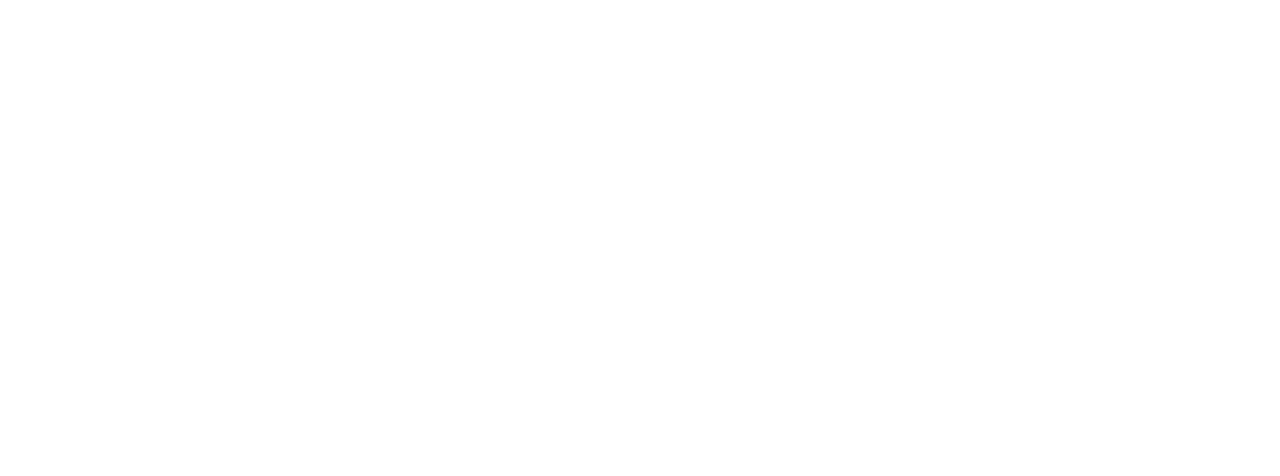
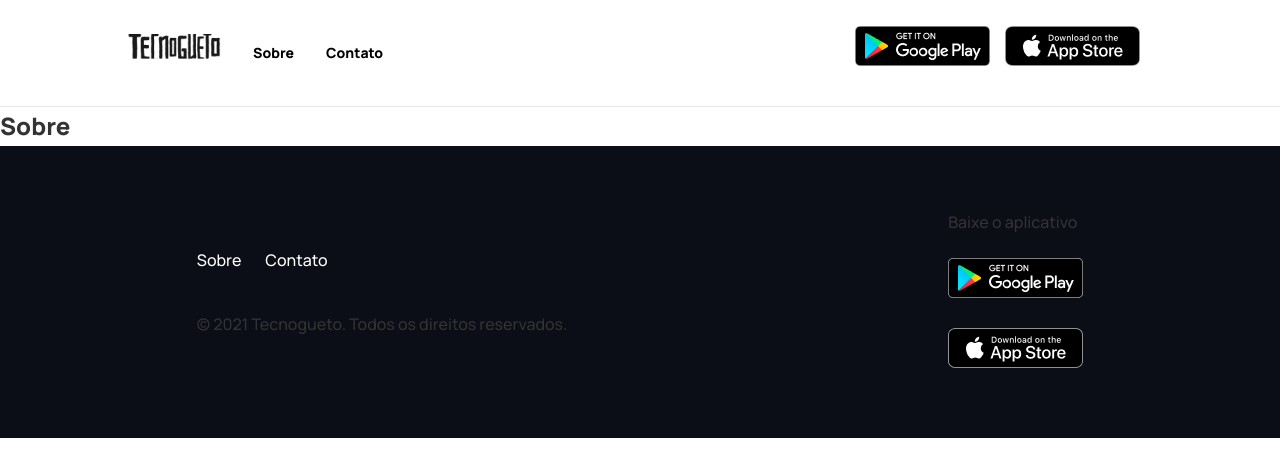
Before and after one commit to Evellyndesa/Tecnogueto, a plain HTML site: page sobre.html in a window 1280 px wide. Drawn offline with Linux system fonts and the light colour scheme.

Commit message:
criação da página Sobre e nomeação do arquivo olá-mundo.html para index.html

```diff
--- a/sobre.html
+++ b/sobre.html
@@ -0,0 +1,78 @@
+<!DOCTYPE html>
+<html lang="pt-br">
+<head>
+    <meta charset="UTF-8">
+    <meta http-equiv="X-UA-Compatible" content="IE=edge">
+    <meta name="viewport" content="width=device-width, initial-scale=1.0">
+    <title>Curso Básico HTML e CSS | Sobre</title>
+    <link rel="preconnect" href="https://fonts.gstatic.com">
+    <link href="https://fonts.googleapis.com/css2?family=Manrope:wght@200;500;800&display=swap" rel="stylesheet">
+    <link rel="stylesheet" href="css/base.css">
+    <link rel="stylesheet" href="css/rodape.css">
+</head>
+<body>
+    <!--Cabeçalho-->
+    <header class="cabecalho">
+        <section class="conteudo conteudo-do-header">
+            <div class="informacoes-do-cabecalho">
+                <a href="index.html">
+                    <img src="imagens/logo.png" alt="logomarca da Tecnogueto">
+                </a>
+                <nav>
+                    <a href="../html-css-basico/sobre.html">
+                        Sobre
+                    </a>
+                    <a>
+                        Contato
+                    </a>
+                </nav>
+            </div>
+
+            <div class="botoes-lojas">
+                <a href="https://play.google.com/store" target="_blank">
+                    <img src="imagens/botao-google-play.png" alt="botão para Google Play">
+                </a>
+                <a href="https://www.apple.com/br" target="_blank">
+                    <img src="imagens/botao-apple-store.png" alt="Botão para Apple Store">
+                </a>
+            </div>
+        </section>
+    </header>
+    <!--Cabeçalho-->
+
+    <section>
+        <div class="conteudo">
+        </div>
+        <h1>Sobre</h1>
+    </section>
+
+    <!--Rodapé-->
+    <footer class="rodape">
+        <div class="conteudo conteudo-rodape">
+            <div class="coluna">
+                <nav class="menu-rodape">
+                    <ul>
+                        <li>
+                            <a href="">Sobre</a>
+                        </li>
+                        <li>
+                            <a href="">Contato</a>
+                        </li>
+                    </ul>
+                </nav>
+                <p>© 2021 Tecnogueto. Todos os direitos reservados.</p>
+            </div>
+            <div class="botoes-download-rodape">
+                <p>Baixe o aplicativo</p>
+                <a href="https://play.google.com/store" target="_blank">
+                    <img src="imagens/botao-google-play.png" alt="botão para Google Play">
+                </a>
+                <a href="https://www.apple.com/br" target="_blank">
+                    <img src="imagens/botao-apple-store.png" alt="Botão para Apple Store">
+                </a>
+            </div>
+        </div>
+    </footer>
+    <!--Rodapé-->
+</body>
+</html>
```
Also changed, not shown: index.html (renamed from ola-mundo.html, +12 -7 lines).
